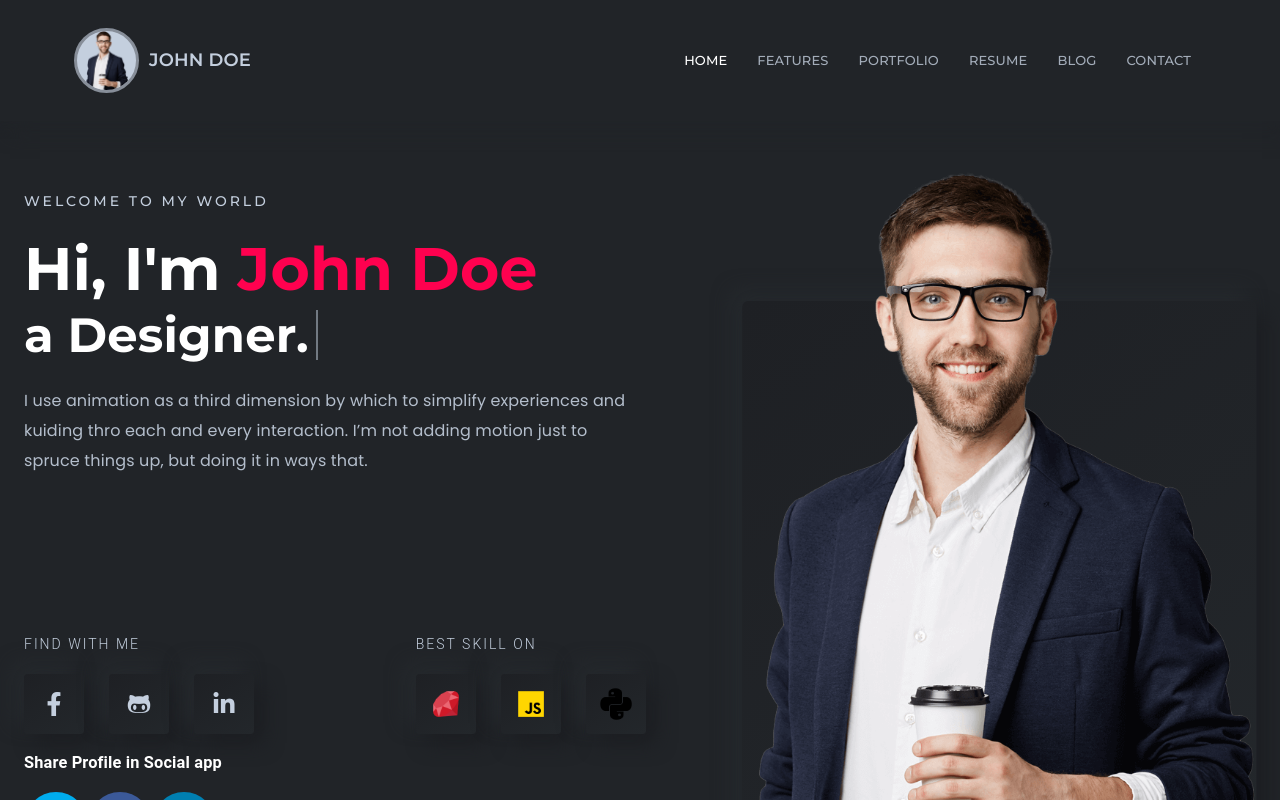
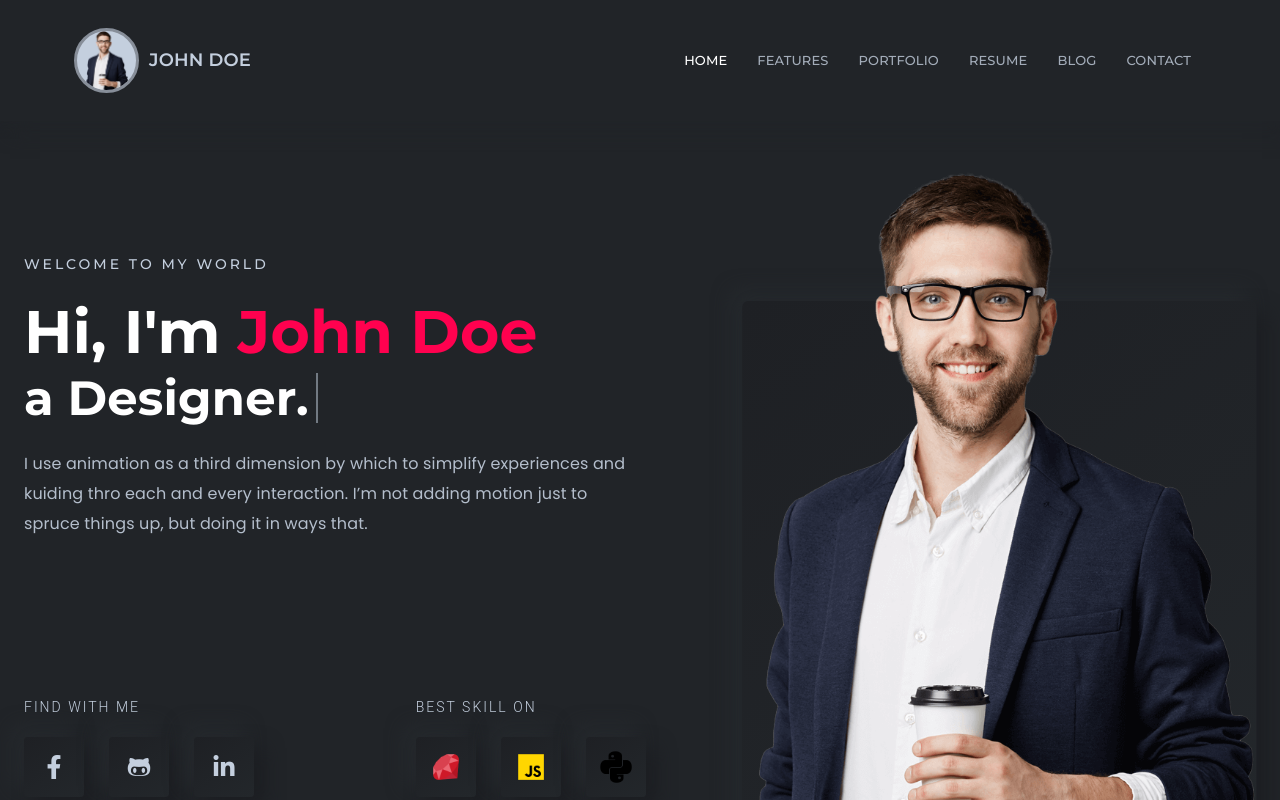
Before and after one commit to imranprof/jobs-frontend, a Next.js app: page /profile in a window 1280 px wide. Shown: the top 800 px of the page. Built offline with nearby package versions, Linux system fonts and the light colour scheme; a web font is replaced by a local one; what next-redux-wrapper would draw is missing.

Commit message:
fix: change  shareicon position

```diff
--- a/src/lib/profile/profileshare/profileShare.js
+++ b/src/lib/profile/profileshare/profileShare.js
@@ -15,7 +15,7 @@ export const ProfileShare = (props) => {
     return (
 
         <div>
-            <h3>Share Profile in Social app</h3>
+            <h3>Share Profile</h3>
             <TwitterShareButton url={props.shareUrl}
                                 title={"Stay connect with me in seekRightsjob\n\n"}
                                 tags="#seekRightsjob">
--- a/src/pages/profile/index.js
+++ b/src/pages/profile/index.js
@@ -2,6 +2,7 @@ import CustomDivider from "../../lib/profile/divider/divider";
 import Sections from "../../lib/profile/sections";
 import TopSection from "../../views/Profile/TopSection";
 import withLayout from "../../views/Layout";
+import {ProfileShare} from "../../lib/profile/profileshare/profileShare";
 
 const Profile = () => {
     return (
@@ -9,6 +10,10 @@ const Profile = () => {
             <TopSection/>
             <CustomDivider/>
             <Sections/>
+            <div>
+                <ProfileShare shareUrl={"https://facebook.com/imransart"}/>
+            </div>
+
         </>
     );
 }
--- a/src/views/Profile/TopSection/index.js
+++ b/src/views/Profile/TopSection/index.js
@@ -10,7 +10,6 @@ import SocialLinks from "../../../lib/profile/socialLinks";
 import Skills from "../../../lib/profile/skills";
 import {TopSectionStyle} from "./style";
 import FontAwesomeIcons from "../../../../styles/FontAwesomeIcons";
-import { ProfileShare } from "../../../lib/profile/profileshare/profileShare";
 
 
 const TopSection = (props) => {
@@ -39,21 +38,13 @@ const TopSection = (props) => {
         <div className={`${classes.topSectionWrapper}__left-bottom`}>
           <SocialLinks />
           <Skills/>
-
         </div>
-
-        <div>
-          <ProfileShare shareUrl = "https://facebook.com/imransart"/>
-        </div>
-
       </Grid>
-
       <Grid item xs={12} md={5}>
         <div className={`${classes.topSectionWrapper}__thumbnail`}>
           <img src={avatar} alt={name} className={`${classes.topSectionWrapper}__thumbnail--img`}/>
         </div>
       </Grid>
-
       <div className={`${classes.topSectionWrapper}__backto-top`} ref={backToTopRef} onClick={() => scroll.scrollToTop()}>
         <i className={`${FontAwesomeIcons.arrowUp}`}/>
       </div>
```
